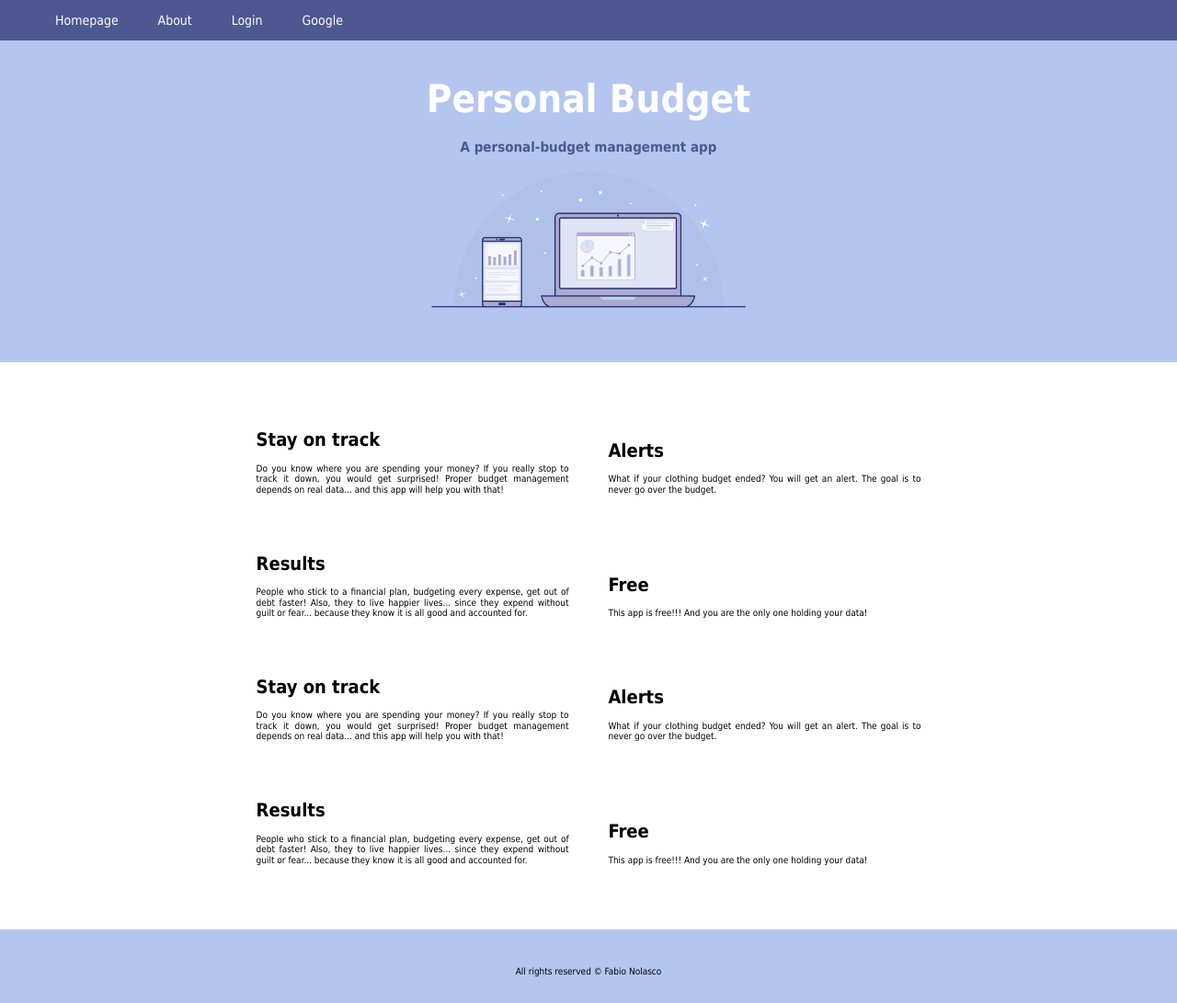
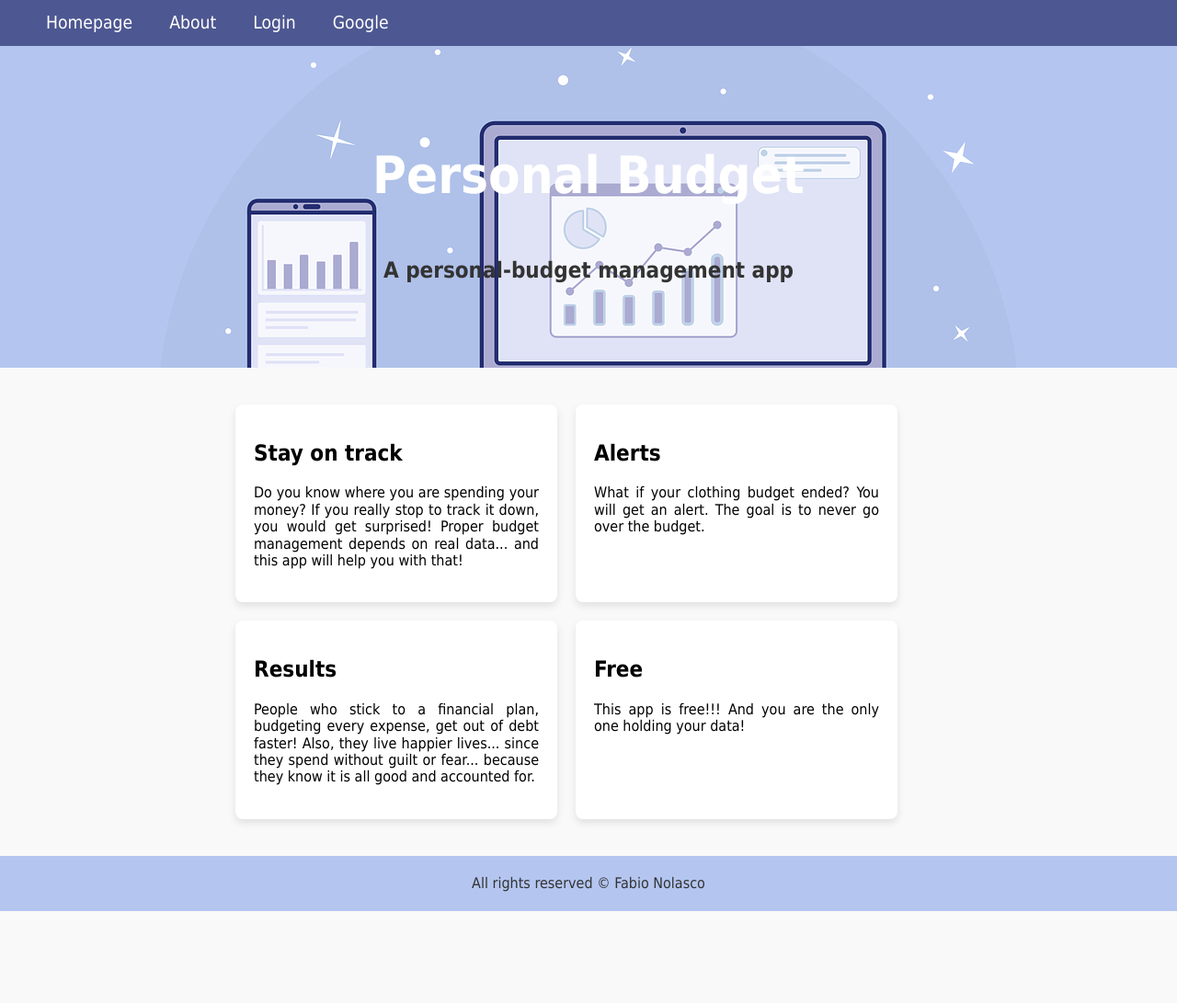
Before and after one commit to SaiSnehithaRavuru/personal-budget, a plain HTML site: page index.html in a window 1280 px wide. Shown: the whole page at 92% size. After the commit the page ends 991 px from the top, so only its background shows below. Drawn offline with Linux system fonts and the light colour scheme.

Commit message:
updating code

```diff
--- a/index.html
+++ b/index.html
@@ -3,103 +3,71 @@
 <head>
     <meta charset="UTF-8">
     <meta name="viewport" content="width=device-width, initial-scale=1.0">
+    <meta name="description" content="Personal Budget - Manage and track your finances effectively."> <!-- This is an SEO Change -->
     <title>Personal Budget</title>
     <link rel="stylesheet" href="/reset.css">
     <link rel="stylesheet" href="/main.css">
 </head>
 <body>
 
-    <div class="menu">
+    <!-- This is a Semantic HTML Change -->
+    <nav>
         <ul>
-            <li><a href="/">Homepage</a></li>
-            <li><a href="/about.html">About</a></li>
-            <li><a href="/login.html">Login</a></li>
-            <li><a href="https://google.com">Google</a></li>
+            <li><a href="/" aria-label="Homepage">Homepage</a></li> <!-- This is an A11y Change -->
+            <li><a href="/about.html" aria-label="About Page">About</a></li> <!-- This is an A11y Change -->
+            <li><a href="/login.html" aria-label="Login Page">Login</a></li> <!-- This is an A11y Change -->
+            <li><a href="https://google.com" target="_blank" rel="noopener noreferrer" aria-label="Google (Opens in new tab)">Google</a></li> <!-- This is an SEO Change -->
         </ul>
-    </div>
+    </nav>
 
-    <div class="hero">
+    <!-- This is a Semantic HTML Change -->
+    <header>
         <h1>Personal Budget</h1>
         <h2>A personal-budget management app</h2>
-    </div>
+    </header>
 
-    <div class="container center">
-
-        <div class="page-area">
-
-            <div class="text-box">
-                <h1>Stay on track</h1>
+    <main class="container center"> <!-- This is a Semantic HTML Change -->
+        <section class="page-area">
+            <article class="text-box"> <!-- This is a Semantic HTML Change -->
+                <h2>Stay on track</h2> <!-- This is an SEO Change -->
                 <p>
                     Do you know where you are spending your money? If you really stop to track it down,
                     you would get surprised! Proper budget management depends on real data... and this
                     app will help you with that!
                 </p>
-            </div>
+            </article>
 
-            <div class="text-box">
-                <h1>Alerts</h1>
+            <article class="text-box">
+                <h2>Alerts</h2>
                 <p>
                     What if your clothing budget ended? You will get an alert. The goal is to never go over the budget.
                 </p>
-            </div>
+            </article>
 
-            <div class="text-box">
-                <h1>Results</h1>
+            <article class="text-box">
+                <h2>Results</h2>
                 <p>
                     People who stick to a financial plan, budgeting every expense, get out of debt faster!
-                    Also, they to live happier lives... since they expend without guilt or fear...
+                    Also, they live happier lives... since they spend without guilt or fear...
                     because they know it is all good and accounted for.
                 </p>
-            </div>
+            </article>
 
-            <div class="text-box">
-                <h1>Free</h1>
+            <article class="text-box">
+                <h2>Free</h2>
                 <p>
                     This app is free!!! And you are the only one holding your data!
                 </p>
-            </div>
+            </article>
+        </section>
+    </main>
 
-            <div class="text-box">
-                <h1>Stay on track</h1>
-                <p>
-                    Do you know where you are spending your money? If you really stop to track it down,
-                    you would get surprised! Proper budget management depends on real data... and this
-                    app will help you with that!
-                </p>
-            </div>
-
-            <div class="text-box">
-                <h1>Alerts</h1>
-                <p>
-                    What if your clothing budget ended? You will get an alert. The goal is to never go over the budget.
-                </p>
-            </div>
-
-            <div class="text-box">
-                <h1>Results</h1>
-                <p>
-                    People who stick to a financial plan, budgeting every expense, get out of debt faster!
-                    Also, they to live happier lives... since they expend without guilt or fear...
-                    because they know it is all good and accounted for.
-                </p>
-            </div>
-
-            <div class="text-box">
-                <h1>Free</h1>
-                <p>
-                    This app is free!!! And you are the only one holding your data!
-                </p>
-            </div>
-
-        </div>
-
-    </div>
-
-    <div class="bottom">
+    <!-- This is a Semantic HTML Change -->
+    <footer>
         <div class="center">
             All rights reserved &copy; Fabio Nolasco
         </div>
-    </div>
+    </footer>
 
 </body>
 </html>
--- a/main.css
+++ b/main.css
@@ -1,98 +1,104 @@
+/* General Styles */
 * {
     box-sizing: border-box;
 }
 
 body {
-    font-size: 10px;
-    font-family: Tahoma, Arial;
+    font-size: 16px; /* This is an A11y Change - Increased font size */
+    font-family: Tahoma, Arial, sans-serif;
+    background-color: #f9f9f9; /* This is an A11y Change - Improved background contrast */
 }
 
-div.menu {
+/* Navigation Styles */
+nav {
     width: 100%;
     background-color: #4d5791;
-    height: 44px;
+    height: 50px;
     padding: 0 40px;
 }
 
-div.menu ul,
-div.menu ul li {
+nav ul {
     margin: 0;
-    padding: 0 ;
+    padding: 0;
     list-style: none;
+    display: flex;
+    align-items: center;
+    height: 100%;
+}
+
+nav ul li {
+    margin-right: 20px;
+}
+
+nav ul li a {
+    color: #fff;
+    text-decoration: none;
+    font-size: 1.2em;
+    padding: 10px;
     display: inline-block;
 }
 
-div.menu ul li a {
-    display: block;
-    padding: 0 20px;
-    line-height: 44px;
-    font-size: 1.4em;
-    text-decoration: none;
-    color: #fff;
-    margin: 0;
+nav ul li a:hover, nav ul li a:focus {
+    background-color: white;
+    color: #4d5791;
+    outline: 2px solid #4d5791; /* This is an A11y Change - Improved focus visibility */
 }
 
-div.menu ul li a:hover  {
-    background-color: white;
-    color: #4d5791;
-}
-
-div.hero {
+/* Header Styles */
+header {
     height: 350px;
     background-color: #b4c6f0;
     background-image: url('/bg.png');
-    background-size: 400px;
+    background-size: cover; /* This is an SEO Change - Better image handling */
     background-repeat: no-repeat;
-    background-position: center bottom;
-    padding-top: 40px;
+    background-position: center;
+    display: flex;
+    flex-direction: column;
+    justify-content: center;
+    align-items: center;
+    text-align: center;
 }
 
-div.hero h1,
-div.hero h2 {
-    text-align: center;
-    margin: 0;
+header h1 {
+    color: #fff;
+    font-size: 3.5em;
 }
 
-div.hero h1 {
-    color: #fff;
-    font-size: 4.2em;
-    margin-bottom: 20px;
+header h2 {
+    color: #333;
 }
 
-div.hero h2 {
-    color: #4d5791;
-}
-
-.container {
+/* Main Content */
+main {
     padding: 40px;
     width: 100%;
 }
 
 .page-area {
     max-width: 768px;
-    display: inline-block;
+    margin: 0 auto;
+    display: flex;
+    flex-wrap: wrap;
+    gap: 20px;
 }
 
-.bottom {
-    height: 50px;
-    background-color: #b4c6f0;
-    padding: 40px;
+.text-box {
+    width: 100%;
+    max-width: 350px;
+    background: #fff;
+    padding: 20px;
+    border-radius: 8px;
+    box-shadow: 0 4px 8px rgba(0, 0, 0, 0.1); /* This is an SEO Change - Improved UX with shadows */
+    text-align: justify;
 }
 
-.center {
-    text-align: center;
+/* Footer */
+footer {
+    height: 60px;
+    background-color: #b4c6f0;
+    display: flex;
+    align-items: center;
+    justify-content: center;
+    font-size: 1em;
+    color: #333;
 }
-
-.container div.text-box {
-    display: inline-block;
-    width: 100%;
-    max-width: 340px;
-    text-align: justify;
-    margin: 20px;
-}
-
-@media screen and (min-width: 768px) {
-    .container .div.text-box {
-        margin: 10px;
-    }
-}
```
